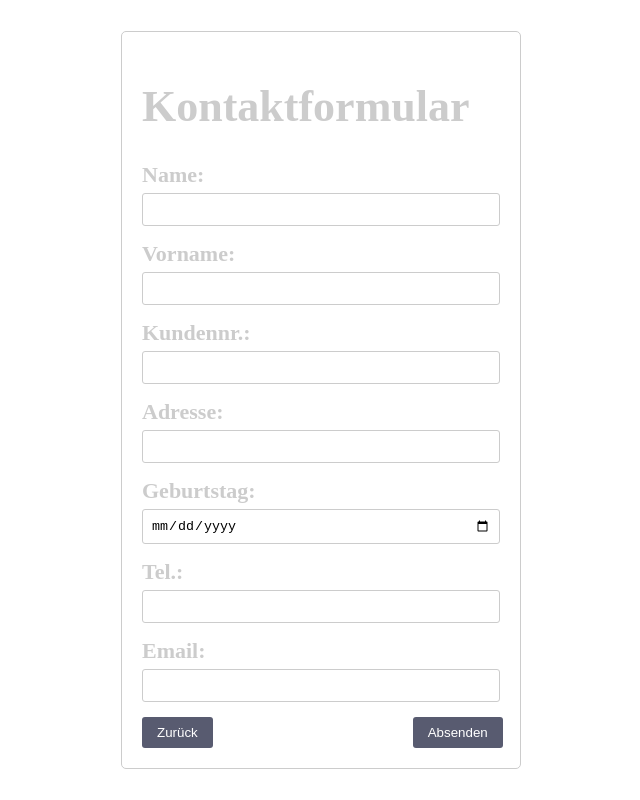
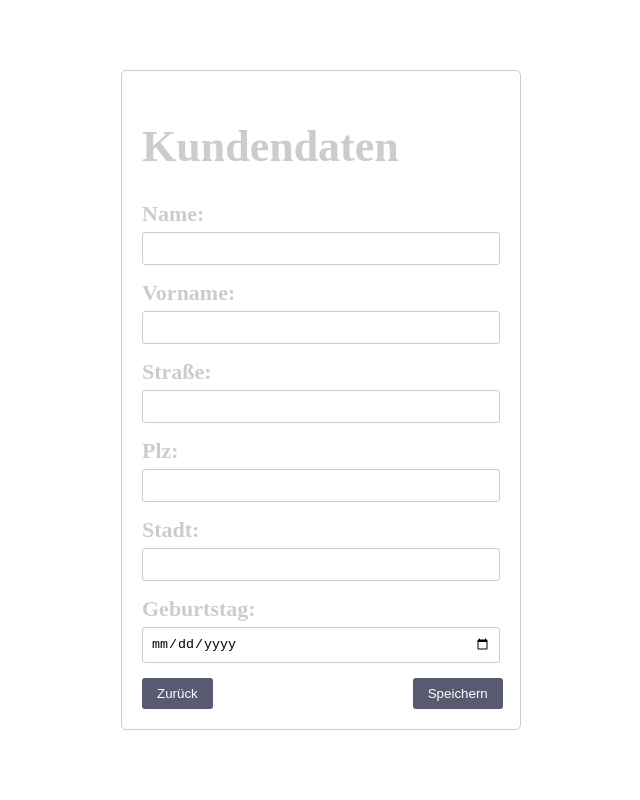
Before and after one commit to coding-bootcamps-eu/final-project-2023-05-hair-plus-plus, a Vue app: page /customerform in a window 1280 px wide. Shown: the whole page, without its empty margins (319-959 px from the left). Built offline with nearby package versions, Linux system fonts and the light colour scheme; a web font is replaced by a local one.

Commit message:
fetch customerdata

```diff
--- a/src/views/FormCustomerView.vue
+++ b/src/views/FormCustomerView.vue
@@ -1,6 +1,6 @@
 <template>
   <div class="contact-form">
-    <h1>Kontaktformular</h1>
+    <h1>Kundendaten</h1>
     <form @submit.prevent="submitForm">
       <div class="form-group">
         <label for="name">Name:</label>
@@ -11,29 +11,25 @@
         <input v-model="vorname" type="text" id="vorname" required />
       </div>
       <div class="form-group">
-        <label for="kundenNr">Kundennr.:</label>
-        <input v-model="kundenNr" type="text" id="kundenNr" />
+        <label for="strasse">Straße:</label>
+        <input v-model="strasse" type="text" id="strasse" />
       </div>
       <div class="form-group">
-        <label for="adresse">Adresse:</label>
-        <input v-model="adresse" type="text" id="adresse" />
+        <label for="adresse">Plz:</label>
+        <input v-model="plz" type="text" id="plz" />
+      </div>
+      <div class="form-group">
+        <label for="stadt">Stadt:</label>
+        <input v-model="stadt" type="text" id="stadt" />
       </div>
       <div class="form-group">
         <label for="geburtstag">Geburtstag:</label>
         <input v-model="geburtstag" type="date" id="geburtstag" />
       </div>
-      <div class="form-group">
-        <label for="tel">Tel.:</label>
-        <input v-model="tel" type="tel" id="tel" />
-      </div>
-      <div class="form-group">
-        <label for="email">Email:</label>
-        <input v-model="email" type="email" id="email" required />
-      </div>
     </form>
     <div class="button-container">
       <button @click="routeToStartPage">Zurück</button>
-      <button type="submit">Absenden</button>
+      <button @click="submitForm">Speichern</button>
     </div>
   </div>
 </template>
@@ -45,11 +41,10 @@ export default {
       customers: [],
       name: "",
       vorname: "",
-      kundenNr: "",
-      adresse: "",
+      strasse: "",
+      plz: "",
+      stadt: "",
       geburtstag: "",
-      tel: "",
-      email: "",
     };
   },
   methods: {
@@ -58,13 +53,36 @@ export default {
         "Formulardaten:",
         this.name,
         this.vorname,
-        this.kundenNr,
-        this.adresse,
-        this.geburtstag,
-        this.tel,
-        this.email
+        this.strasse,
+        this.plz,
+        this.stadt,
+        this.geburtstag
       );
+      const customer = {
+        surName: this.name,
+        firstName: this.vorname,
+        address: {
+          street: this.strasse,
+          zipCode: this.plz,
+          city: this.stadt,
+        },
+        dayOfBirth: this.geburtstag,
+      };
+      const URL = "http://localhost:3333/customers";
+
+      fetch(URL, {
+        method: "POST",
+        headers: {
+          "Content-Type": "application/json",
+        },
+        body: JSON.stringify(customer),
+      })
+        .then((req) => req.json())
+        .then((request) => {
+          console.log(request);
+        });
     },
+    sendDataToApi() {},
     routeToStartPage() {
       this.$router.push("/");
     },
```
